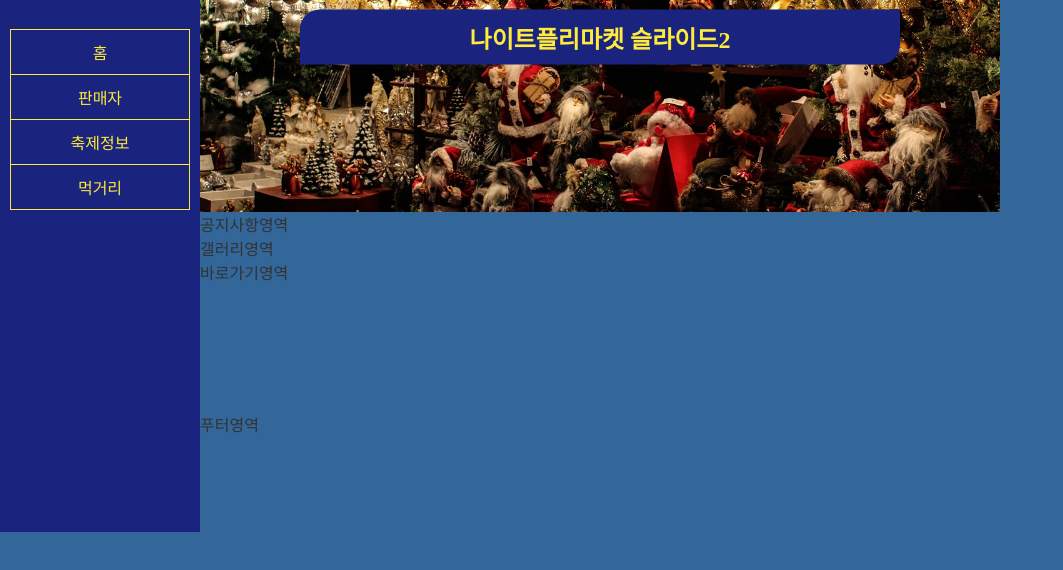
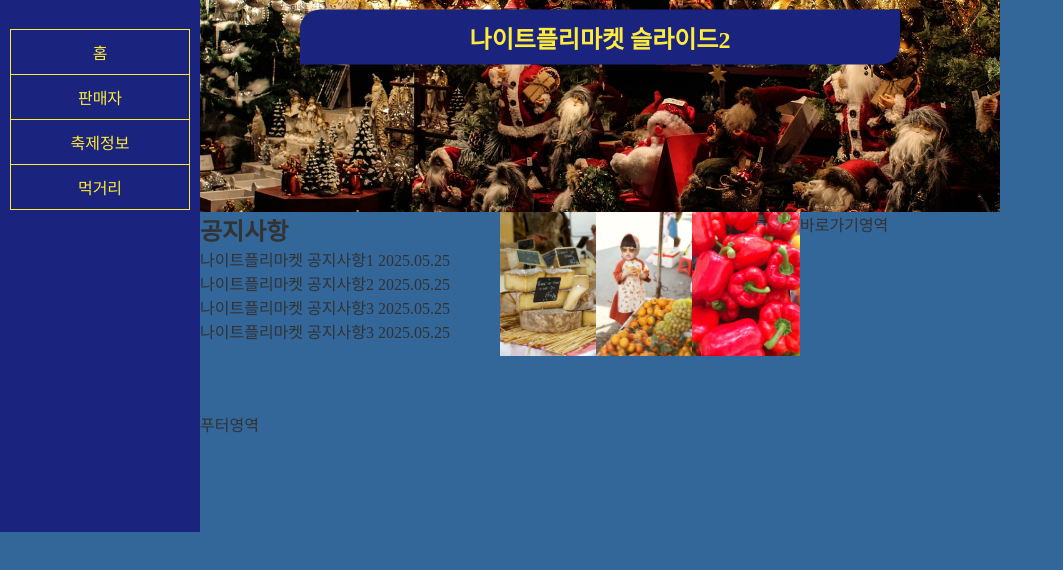
Before and after one commit to LeeYongSeok13/NightFleaMarket, a plain HTML site: page index.html in a window 1280 px wide. Shown: the part 138-708 px from the top of the page, without its empty margins (0-1063 px from the left). Drawn offline with Linux system fonts and the light colour scheme.

Commit message:
컨텐츠 영역 작업

```diff
--- a/css/style.css
+++ b/css/style.css
@@ -124,8 +124,10 @@ nav > ul > li:hover > a {
 .slide ul .s3 {
   background: url("/images/s3.jpg") no-repeat center/cover;
 }
+
 .con {
   height: 200px;
+  display: flex;
 }
 
 .notice {
@@ -136,6 +138,10 @@ nav > ul > li:hover > a {
   width: 300px;
 }
 
+.gall ul {
+  display: flex;
+}
+
 .go {
   width: 200px;
 }
--- a/index.html
+++ b/index.html
@@ -83,13 +83,64 @@
 
         <!-- 컨텐츠 -->
         <div class="con">
-          <article class="notice">공지사항영역</article>
-          <article class="gall">갤러리영역</article>
+          <article class="notice">
+            <div class="title">
+              <h2>공지사항</h2>
+              <ul>
+                <li class="pop">
+                  <a href="#">
+                    <p>나이트플리마켓 공지사항1 <span>2025.05.25</span></p>
+                  </a>
+                </li>
+                <li>
+                  <a href="#">
+                    <p>나이트플리마켓 공지사항2 <span>2025.05.25</span></p>
+                  </a>
+                </li>
+                <li>
+                  <a href="#">
+                    <p>나이트플리마켓 공지사항3 <span>2025.05.25</span></p>
+                  </a>
+                </li>
+                <li>
+                  <a href="#">
+                    <p>나이트플리마켓 공지사항3 <span>2025.05.25</span></p>
+                  </a>
+                </li>
+              </ul>
+            </div>
+          </article>
+          <article class="gall">
+            <ul>
+              <li>
+                <a href="#">
+                  <p>
+                    <img src="images/g1.jpg" alt="g1" />
+                  </p>
+                </a>
+              </li>
+              <li>
+                <a href="#">
+                  <p>
+                    <img src="images/g2.jpg" alt="g2" />
+                  </p>
+                </a>
+              </li>
+              <li>
+                <a href="#">
+                  <p>
+                    <img src="images/g3.jpg" alt="g3" />
+                  </p>
+                </a>
+              </li>
+            </ul>
+          </article>
           <article class="go">바로가기영역</article>
         </div>
 
         <!-- 푸터 -->
         <footer>푸터영역</footer>
+        <div class="popup"></div>
       </div>
     </div>
   </body>
```
